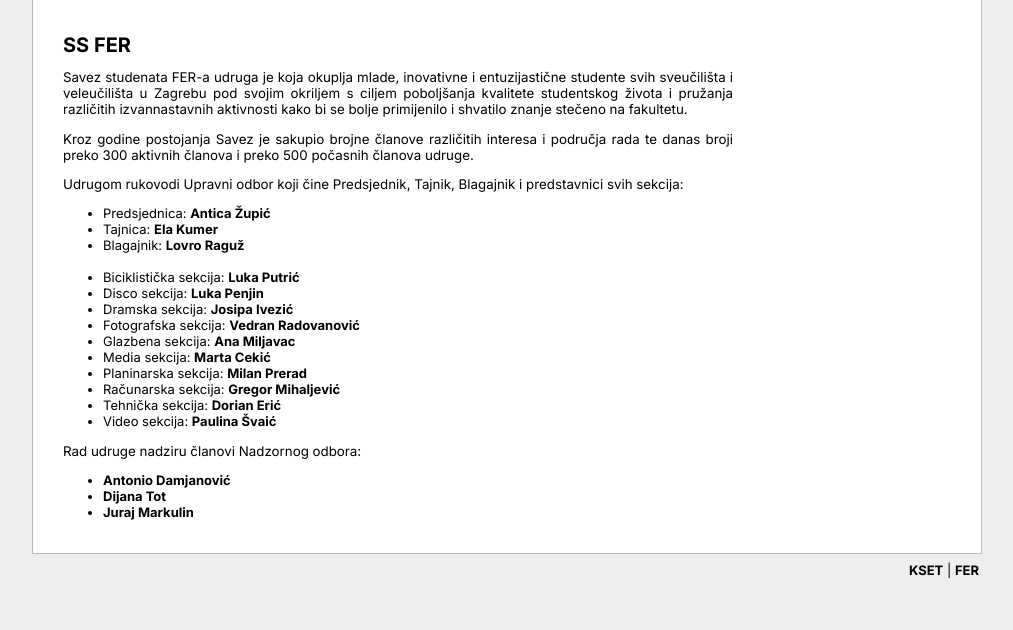
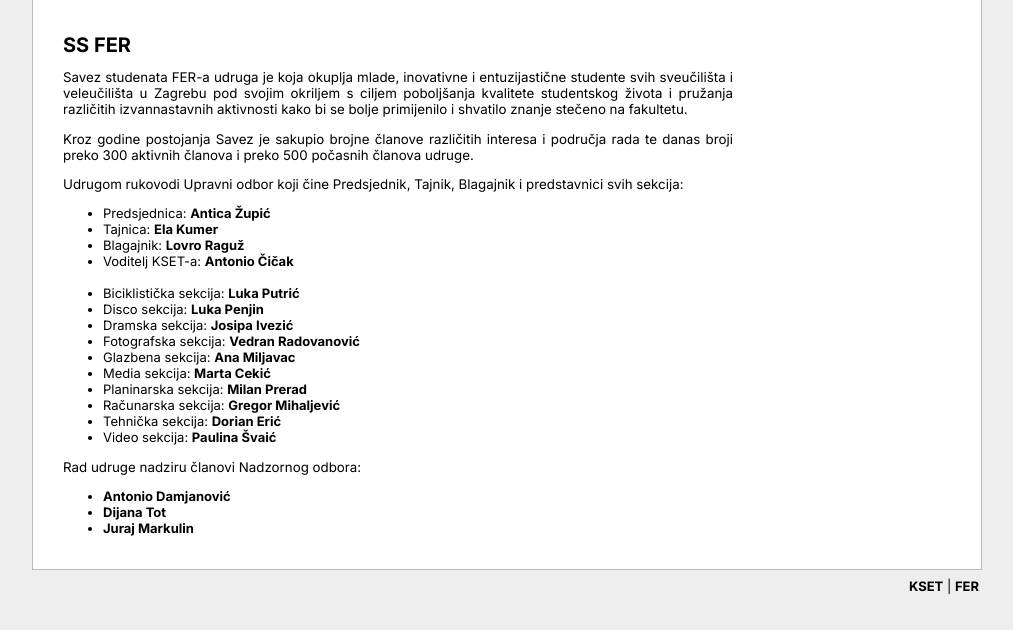
Before and after one commit to KSET/ssfer-website, a website: page index.html in a window 1280 px wide. Shown: the part 148-778 px from the top of the page, without its empty margins (133-1146 px from the left). Drawn offline with Linux system fonts and the light colour scheme.

Commit message:
added kset leader

```diff
--- a/index.html
+++ b/index.html
@@ -112,7 +112,13 @@
                                 Lovro Raguž
                             </a>
                         </li>
-                        <br />
+                        <li>
+                            Voditelj KSET-a:
+                            <a href="mailto:antonio.cicak@kset.org">
+                                Antonio Čičak
+                            </a>
+                        </li>
+                        <br/>
                         <li>
                             Biciklistička sekcija:
                             <a href="mailto:luka.putric@kset.org">
```
